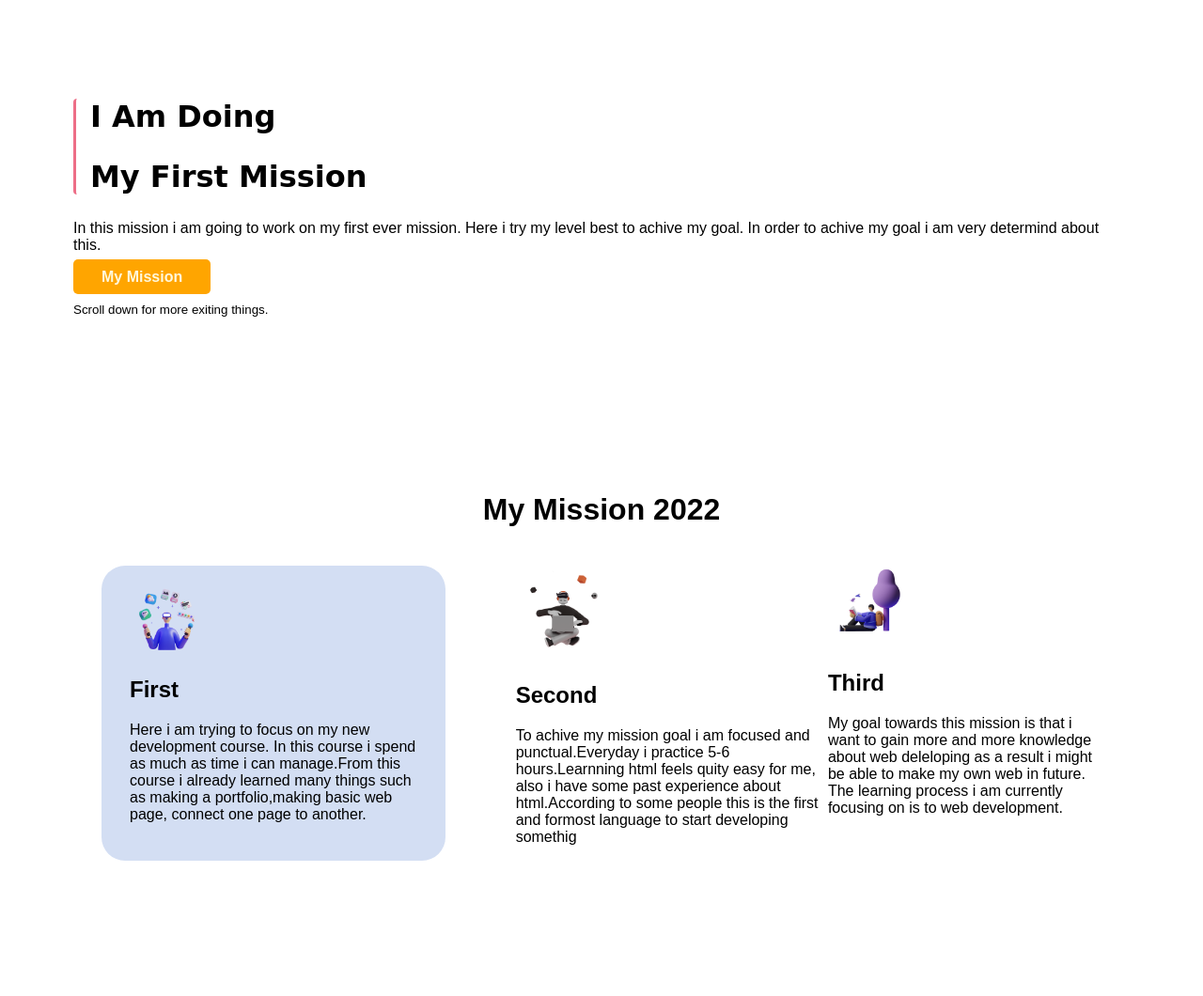
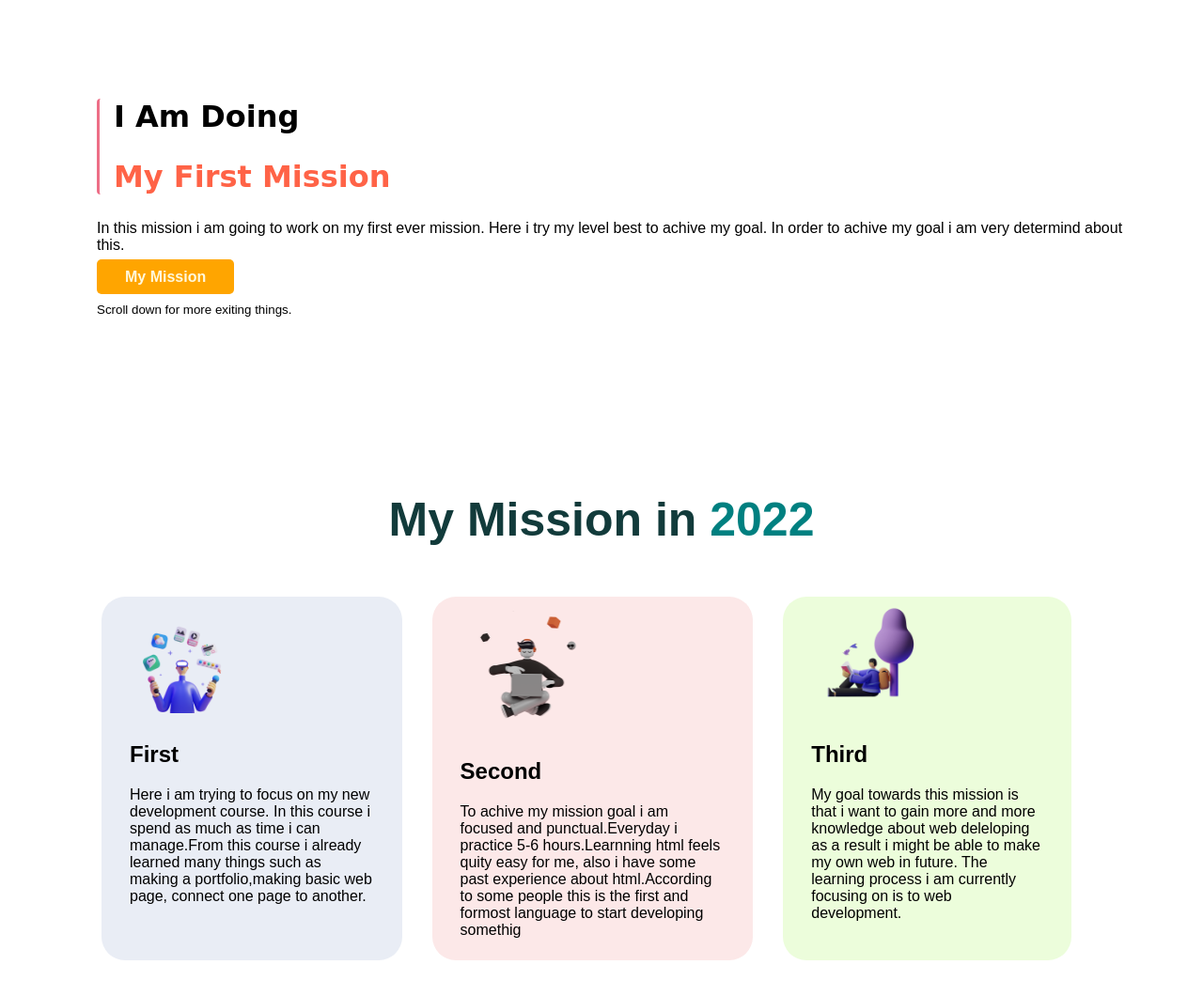
Before and after one commit to Xenon-xod/Assignment-repo, a plain HTML site: page index.html in a window 1280 px wide. Shown: the whole page at 94% size. Before the commit the page ends 1024 px from the top, so only its background shows below. Drawn offline with Linux system fonts and the light colour scheme.

Commit message:
second part

```diff
--- a/index.html
+++ b/index.html
@@ -15,7 +15,7 @@
             <div class="border-clr">
                 <div class="hadding-pad">
                     <h1 class="dif-style">I Am Doing</h1>
-                    <h1 class="dif-style">My First Mission </h1>
+                    <h1 id="color-head" class="dif-style">My First Mission </h1>
                 </div>
             </div>
             <p>In this mission i am going to work on my first ever mission. Here i try my level best to achive my
@@ -29,7 +29,7 @@
         </div>
     </section>
     <div>
-        <h1 class="mission-head">My Mission 2022</h1>
+        <h1 class="mission-head"> <span id="new-color"> My Mission in</span> 2022 </h1>
     </div>
     <section class="second-sec">
         <div class="first-indiv">
@@ -43,19 +43,21 @@
             </div>
 
         </div>
-        <div>
+        <div id="middle-back" class="first-indiv">
             <img src="images/illustrators/illustrator-2.png" alt="">
             <h1>Second</h1>
             <p>To achive my mission goal i am focused and punctual.Everyday i practice 5-6 hours.Learnning html feels
                 quity easy for me, also i have some past experience about html.According to some people this is the
                 first and formost language to start developing somethig </p>
         </div>
-        <div><img src="images/illustrators/illustrator-3.png" alt="">
+        <div id="last-back" class="first-indiv">
+            <img src="images/illustrators/illustrator-3.png" alt="">
             <h1>Third</h1>
             <p>My goal towards this mission is that i want to gain more and more knowledge about web deleloping as a
                 result i might be able to make my own web in future. The learning process i am currently focusing on is
                 to web development. </p>
         </div>
+
     </section>
 
 </body>
--- a/style.css
+++ b/style.css
@@ -5,10 +5,14 @@ body{
     font-family: 'Orelega One', cursive;
     font-size: 200%;
 }
+#color-head {
+    color: tomato;
+}
 .first-sec{
     display:flex;
     padding: 70px 70px;
     margin-bottom: 100px;
+    margin-left: 25px;
 }
 .border-clr{
     border-left: 3px solid;
@@ -28,20 +32,29 @@ body{
 }
 .mission-head{
     text-align: center;
-    font: 500;
+    font-size: 50px;
     font-weight: 700;
+    color:teal;
+}
+#new-color{
+    color: rgb(18, 59, 59);
 }
 .second-sec{
     display: flex;
     padding: 20px 100px 100px;
 }
 .second-sec img{
-    width: 30%;
+    width: 50%;
 }
 .first-indiv{
-    background-color: rgb(211, 222, 243);
+    background-color: rgb(233, 237, 245);
     border-radius: 25px;
     padding: 7px 30px;
-    margin-right: 7%;
-
+    margin-right: 3%;
 }
+#middle-back{
+    background-color: rgb(252, 232, 232);
+}
+#last-back{
+    background-color: rgb(236, 253, 219);
+}
```
